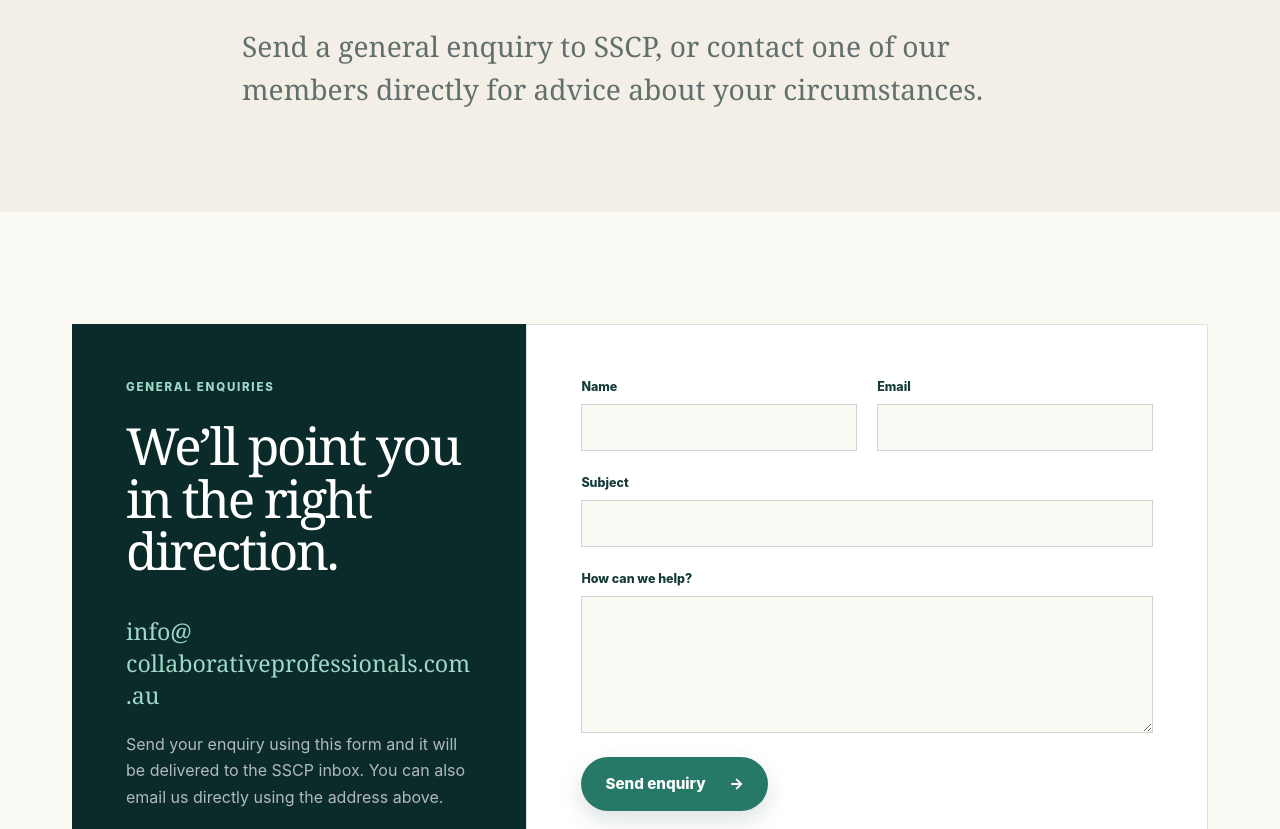
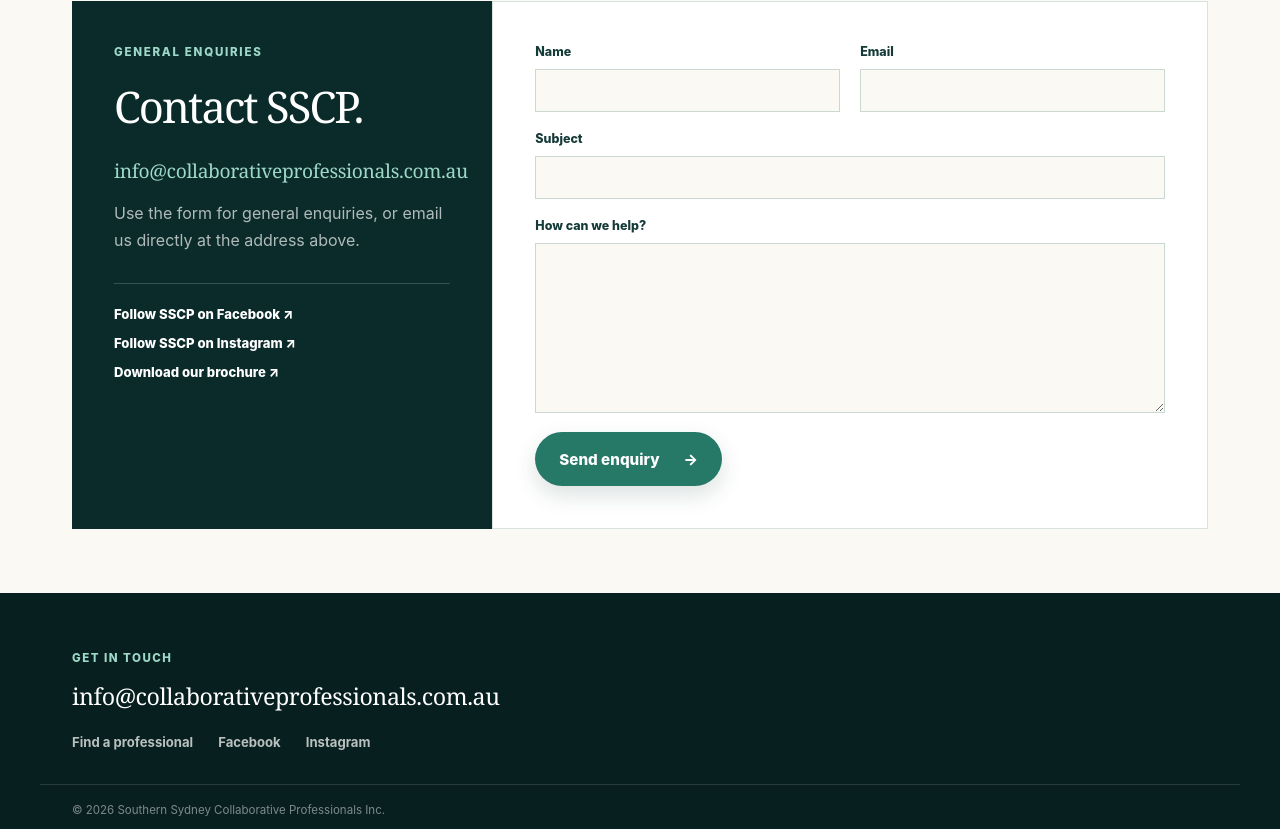
Before and after one commit to Arav1oli/collaborativeprofessionals.com.au, a Next.js app: page /contact/ in a window 1280 px wide. Shown: the part 411-1240 px from the top of the page. Built offline with nearby package versions, Linux system fonts and the light colour scheme; no server answers.

Commit message:
Apply final SSCP footer and contact amendments

```diff
--- a/app/components/SiteFooter.tsx
+++ b/app/components/SiteFooter.tsx
@@ -6,20 +6,17 @@
     <footer className="site-footer">
       <div className="shell footer-grid">
         <div>
-          <p className="eyebrow light">Southern Sydney</p>
-          <h2>A calmer path forward.</h2>
-        </div>
-        <div>
           <p className="footer-label">Get in touch</p>
           <a className="footer-email" href={`mailto:${site.email}`}>
-            {site.email.slice(0, site.email.indexOf("@") + 1)}
-            <wbr />
-            {site.email.slice(site.email.indexOf("@") + 1)}
+            {site.email}
           </a>
           <div className="footer-links">
             <a href={href("/members/")}>Find a professional</a>
             <a href={site.facebook} rel="noreferrer" target="_blank">
               Facebook
+            </a>
+            <a href={site.instagram} rel="noreferrer" target="_blank">
+              Instagram
             </a>
           </div>
         </div>
@@ -29,7 +26,6 @@
           © {new Date().getFullYear()} Southern Sydney Collaborative
           Professionals Inc.
         </p>
-        <p>General information only — not legal advice.</p>
       </div>
     </footer>
   );
--- a/app/contact/page.tsx
+++ b/app/contact/page.tsx
@@ -13,30 +13,31 @@
 
 export default function ContactPage() {
   return (
-    <main>
+    <main className="contact-page">
       <PageIntro
         eyebrow="Contact"
-        title="Start with a conversation."
-        lead="Send a general enquiry to SSCP, or contact one of our members directly for advice about your circumstances."
+        title="Talk to us."
+        lead="Send SSCP a general enquiry below. For advice about your own circumstances, contact one of our members directly."
+        compact
       />
       <section className="section contact-section">
         <div className="shell contact-grid">
           <div className="contact-panel">
             <p className="eyebrow light">General enquiries</p>
-            <h2>We’ll point you in the right direction.</h2>
+            <h2>Contact SSCP.</h2>
             <a className="contact-email" href={`mailto:${site.email}`}>
-              {site.email.slice(0, site.email.indexOf("@") + 1)}
-              <wbr />
-              {site.email.slice(site.email.indexOf("@") + 1)}
+              {site.email}
             </a>
             <p>
-              Send your enquiry using this form and it will be delivered to
-              the SSCP inbox. You can also email us directly using the address
-              above.
+              Use the form for general enquiries, or email us directly at the
+              address above.
             </p>
             <div className="contact-links">
               <a href={site.facebook} rel="noreferrer" target="_blank">
                 Follow SSCP on Facebook ↗
+              </a>
+              <a href={site.instagram} rel="noreferrer" target="_blank">
+                Follow SSCP on Instagram ↗
               </a>
               <a
                 href={asset(
--- a/app/globals.css
+++ b/app/globals.css
@@ -1048,27 +1048,42 @@
 .contact-grid {
   display: grid;
   gap: 0;
-  grid-template-columns: 0.8fr 1.2fr;
+  grid-template-columns: minmax(380px, 0.74fr) minmax(0, 1.26fr);
+}
+
+.contact-page .page-intro .eyebrow {
+  font-size: 0.86rem;
+  margin-bottom: 16px;
+}
+
+.contact-page .page-intro-compact {
+  padding-bottom: 42px;
+  padding-top: 46px;
+}
+
+.contact-section {
+  padding: 64px 0;
 }
 
 .contact-panel {
   background: var(--ink-deep);
   color: var(--white);
-  padding: 54px;
+  padding: 42px;
 }
 
 .contact-panel h2 {
   color: var(--white);
-  font-size: clamp(2.3rem, 4vw, 4rem);
+  font-size: clamp(2.15rem, 3.4vw, 3.4rem);
 }
 
 .contact-email {
   color: #9ed9c8;
   display: block;
   font-family: var(--serif);
-  font-size: clamp(1.1rem, 2vw, 1.45rem);
-  margin: 38px 0 20px;
-  overflow-wrap: anywhere;
+  font-size: clamp(0.86rem, 1.5vw, 1.24rem);
+  letter-spacing: -0.018em;
+  margin: 28px 0 16px;
+  white-space: nowrap;
 }
 
 .contact-panel > p {
@@ -1079,9 +1094,9 @@
 .contact-links {
   border-top: 1px solid rgba(255, 255, 255, 0.18);
   display: grid;
-  gap: 16px;
-  margin-top: 42px;
-  padding-top: 28px;
+  gap: 13px;
+  margin-top: 30px;
+  padding-top: 22px;
 }
 
 .contact-links a {
@@ -1092,7 +1107,7 @@
 .contact-form {
   background: var(--white);
   border: 1px solid var(--line);
-  padding: 54px;
+  padding: 42px;
 }
 
 .contact-form label,
@@ -1110,7 +1125,7 @@
   font-size: 0.78rem;
   font-weight: 800;
   gap: 10px;
-  margin-bottom: 24px;
+  margin-bottom: 19px;
 }
 
 .contact-form input,
@@ -1120,8 +1135,13 @@
   border-radius: 0;
   color: var(--text);
   outline: none;
-  padding: 15px;
+  padding: 13px 15px;
   width: 100%;
+}
+
+.contact-form textarea {
+  min-height: 170px;
+  resize: vertical;
 }
 
 .contact-form input:focus,
@@ -1142,13 +1162,11 @@
 .site-footer {
   background: #071f1e;
   color: var(--white);
-  padding: 88px 0 30px;
+  padding: 46px 0 24px;
 }
 
 .footer-grid {
-  display: grid;
-  gap: 90px;
-  grid-template-columns: 1fr 1fr;
+  display: block;
 }
 
 .site-footer h2 {
@@ -1167,9 +1185,10 @@
 .footer-email {
   display: block;
   font-family: var(--serif);
-  font-size: clamp(1.1rem, 2.2vw, 1.6rem);
-  margin: 20px 0 30px;
-  overflow-wrap: anywhere;
+  font-size: clamp(0.92rem, 2vw, 1.45rem);
+  letter-spacing: -0.018em;
+  margin: 15px 0 22px;
+  white-space: nowrap;
 }
 
 .footer-links {
@@ -1189,8 +1208,8 @@
   display: flex;
   gap: 24px;
   justify-content: space-between;
-  margin-top: 70px;
-  padding-top: 24px;
+  margin-top: 34px;
+  padding-top: 18px;
 }
 
 .footer-bottom p {
@@ -1350,6 +1369,10 @@
     padding: 78px 0;
   }
 
+  .contact-section {
+    padding: 48px 0;
+  }
+
   .page-intro {
     padding: 78px 0 70px;
   }
@@ -1422,8 +1445,9 @@
     padding: 34px 24px;
   }
 
-  .footer-grid {
-    gap: 55px;
+  .contact-email,
+  .footer-email {
+    font-size: clamp(0.77rem, 3.75vw, 1rem);
   }
 }
 
--- a/content/site.ts
+++ b/content/site.ts
@@ -4,6 +4,7 @@
   email: "info@collaborativeprofessionals.com.au",
   facebook:
     "https://www.facebook.com/southernsydneycollaborativeprofessionals/",
+  instagram: "https://www.instagram.com/southernsydneycollaborative/",
   tagline: "Helping couples reach respectful resolutions",
   description:
     "Collaboratively trained lawyers, coaches and financial professionals helping Southern Sydney families resolve separation respectfully, privately and outside court.",
```
Also changed, not shown: 1 other file (tests, documents, lock files or other folders).
